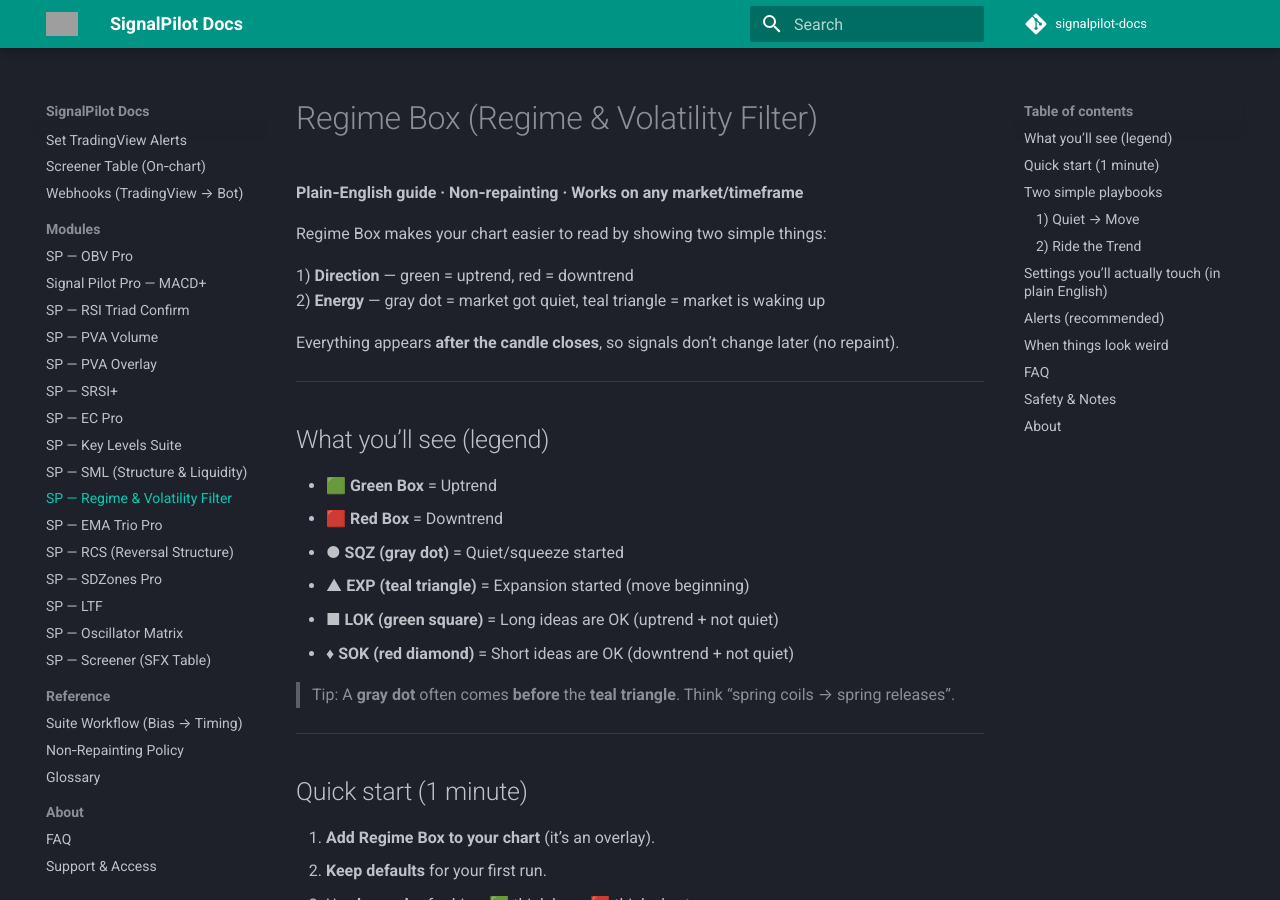
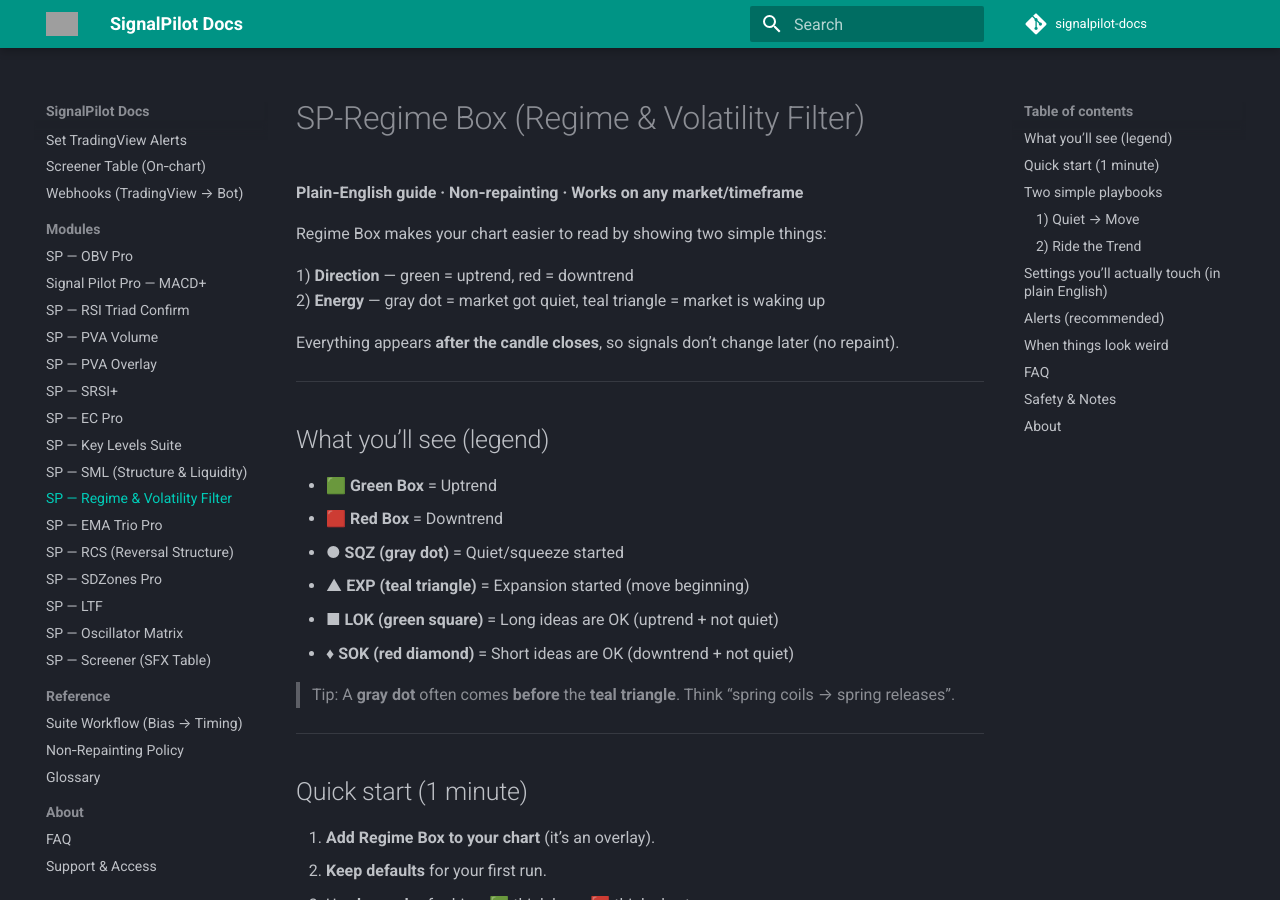
Before and after one commit to Signalpilot/signalpilot-docs, an MkDocs documentation site: the page built from docs/sp-regime-vol-filter.md, in a window 1280 px wide and 900 px high. Built offline with MkDocs 1.6.1 and Material for MkDocs 9.7.7, drawn with Linux system fonts in a browser that asks for light colours; comment, search, counter and statistics services are not loaded; grey boxes are pictures that could not be loaded.

```diff
--- a/docs/sp-regime-vol-filter.md
+++ b/docs/sp-regime-vol-filter.md
@@ -1,4 +1,4 @@
-# Regime Box (Regime & Volatility Filter)
+# SP-Regime Box (Regime & Volatility Filter)
 **Plain‑English guide · Non‑repainting · Works on any market/timeframe**
 
 Regime Box makes your chart easier to read by showing two simple things:
```
